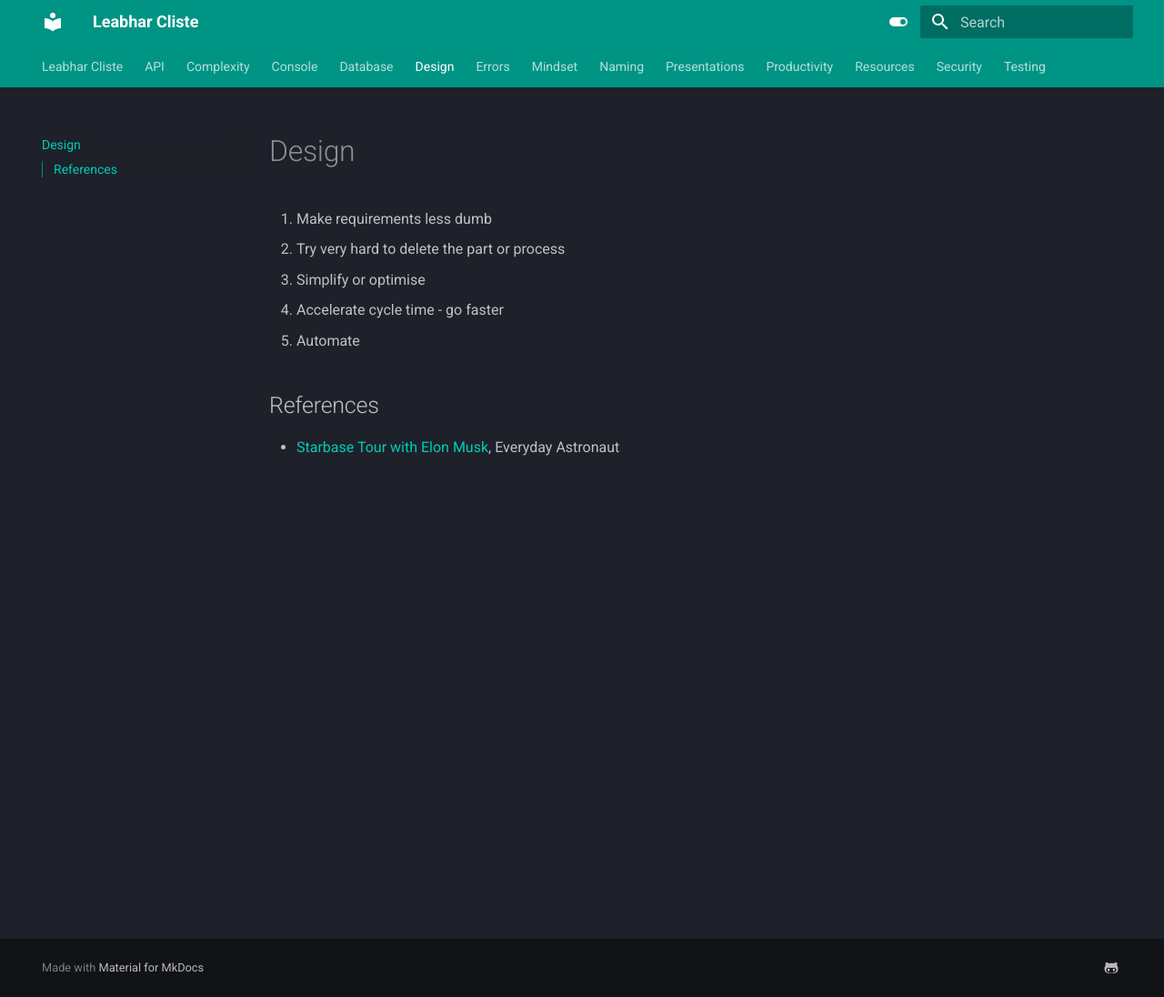
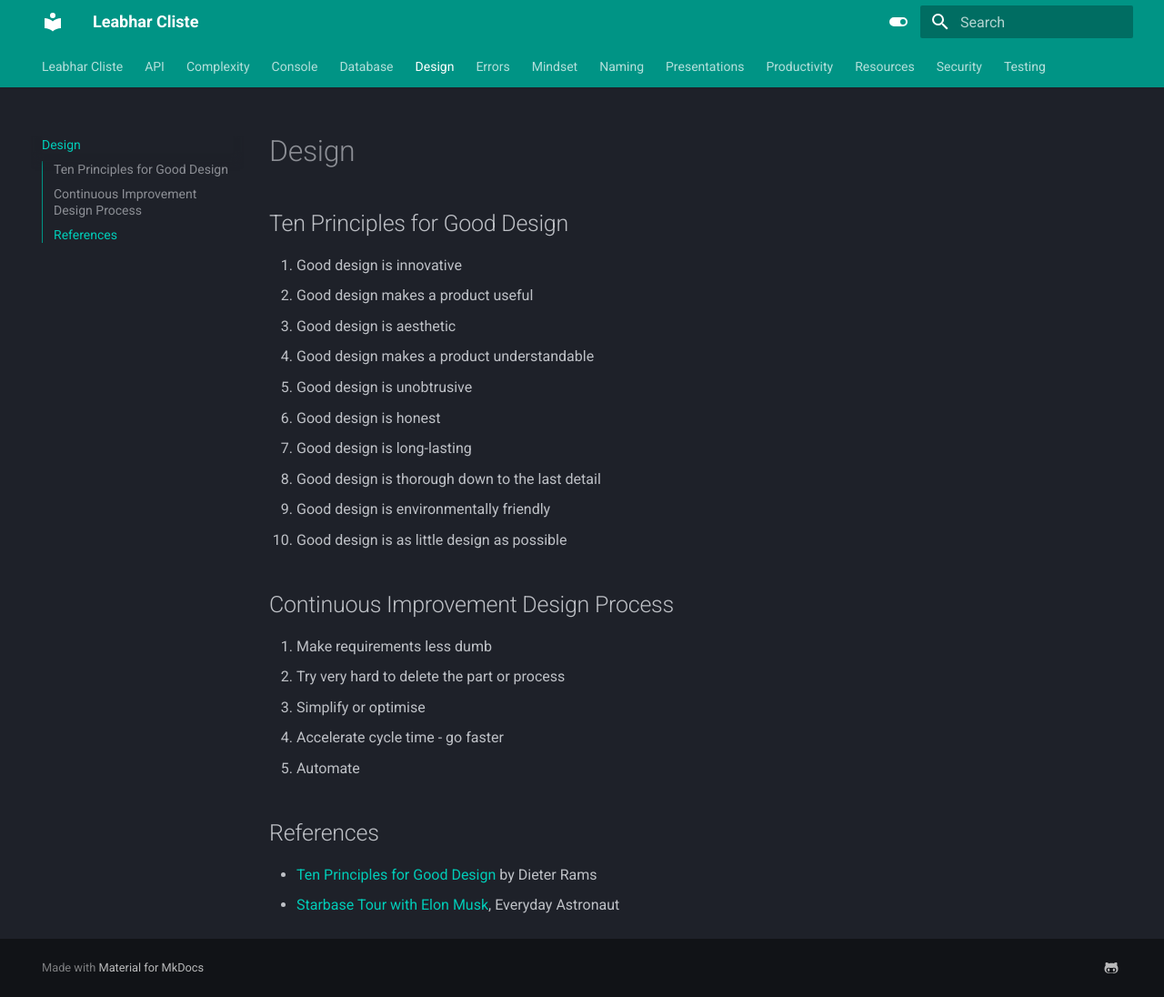
Before and after one commit to kieran-ryan/leabhar-cliste, an MkDocs documentation site: the page built from docs/design.md, in a window 1280 px wide and 1096 px high. Shown: the whole window at 91% size. Built offline with MkDocs 1.6.1 and Material for MkDocs 9.7.7, drawn with Linux system fonts in a browser that asks for light colours.

Commit message:
Ten principles of good design

```diff
--- a/docs/design.md
+++ b/docs/design.md
@@ -1,4 +1,19 @@
 # Design
+
+## Ten Principles for Good Design
+
+1. Good design is innovative
+2. Good design makes a product useful
+3. Good design is aesthetic
+4. Good design makes a product understandable
+5. Good design is unobtrusive
+6. Good design is honest
+7. Good design is long-lasting
+8. Good design is thorough down to the last detail
+9. Good design is environmentally friendly
+10. Good design is as little design as possible
+
+## Continuous Improvement Design Process
 
 1. Make requirements less dumb
 2. Try very hard to delete the part or process
@@ -8,4 +23,5 @@
 
 ## References
 
+- [Ten Principles for Good Design](https://designmuseum.org/discover-design/all-stories/what-is-good-design-a-quick-look-at-dieter-rams-ten-principles) by Dieter Rams
 - [Starbase Tour with Elon Musk](https://www.youtube.com/watch?v=t705r8ICkRw&t=0s), Everyday Astronaut
```
